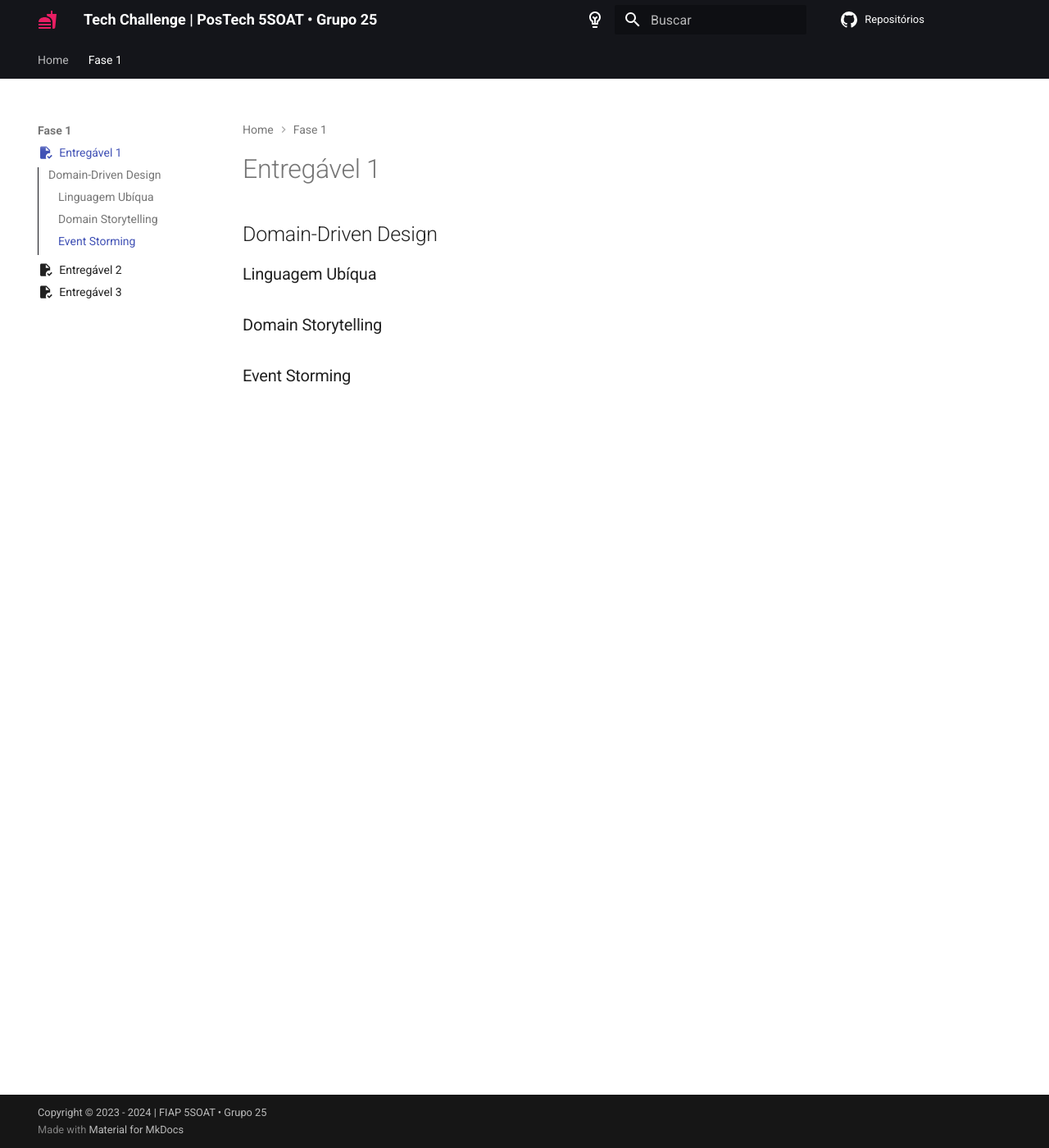
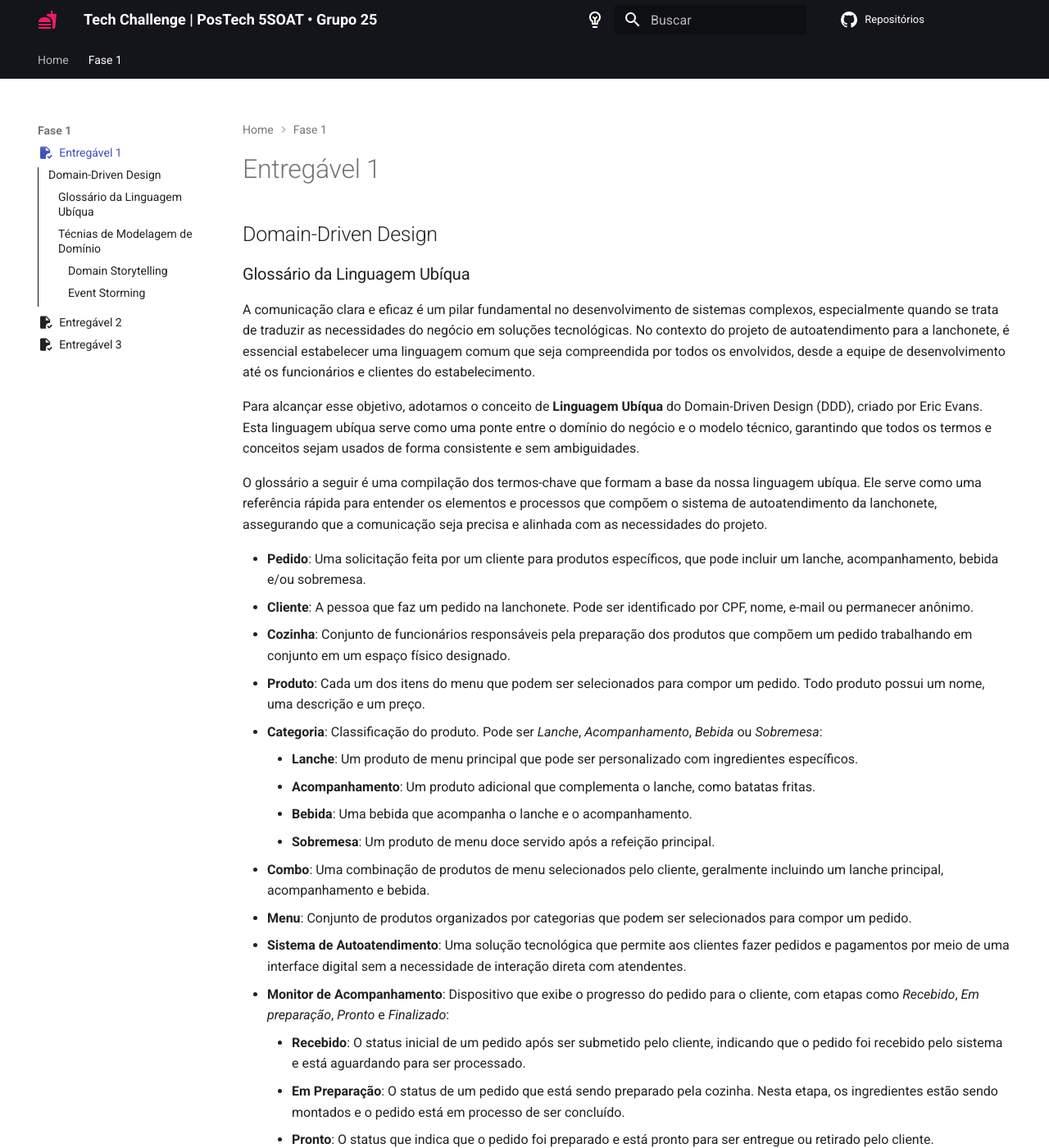
Before and after one commit to postech-5soat-grupo-25/postech-5soat-grupo-25.github.io, an MkDocs documentation site: the page built from docs/fase_1/entregavel_1.md, in a window 1280 px wide and 1400 px high. Shown: the whole window at 82% size. Built offline with MkDocs 1.6.1 and Material for MkDocs 9.7.7, drawn with Linux system fonts in a browser that asks for light colours; some of the changed text lies outside the part shown.

Commit message:
updating 'Entregável 1' docs

```diff
--- a/docs/fase_1/entregavel_1.md
+++ b/docs/fase_1/entregavel_1.md
@@ -5,8 +5,47 @@ icon: material/file-check
 
 ## Domain-Driven Design
 
-### Linguagem Ubíqua
+### Glossário da Linguagem Ubíqua
 
-### Domain Storytelling
+A comunicação clara e eficaz é um pilar fundamental no desenvolvimento de sistemas complexos, especialmente quando se trata de traduzir as necessidades do negócio em soluções tecnológicas. No contexto do projeto de autoatendimento para a lanchonete, é essencial estabelecer uma linguagem comum que seja compreendida por todos os envolvidos, desde a equipe de desenvolvimento até os funcionários e clientes do estabelecimento.
 
-### Event Storming
+Para alcançar esse objetivo, adotamos o conceito de **Linguagem Ubíqua** do Domain-Driven Design (DDD), criado por Eric Evans. Esta linguagem ubíqua serve como uma ponte entre o domínio do negócio e o modelo técnico, garantindo que todos os termos e conceitos sejam usados de forma consistente e sem ambiguidades.
+
+O glossário a seguir é uma compilação dos termos-chave que formam a base da nossa linguagem ubíqua. Ele serve como uma referência rápida para entender os elementos e processos que compõem o sistema de autoatendimento da lanchonete, assegurando que a comunicação seja precisa e alinhada com as necessidades do projeto.
+
+- **Pedido**: Uma solicitação feita por um cliente para produtos específicos, que pode incluir um lanche, acompanhamento, bebida e/ou sobremesa.
+- **Cliente**: A pessoa que faz um pedido na lanchonete. Pode ser identificado por CPF, nome, e-mail ou permanecer anônimo.
+- **Cozinha**: Conjunto de funcionários responsáveis pela preparação dos produtos que compõem um pedido trabalhando em conjunto em um espaço físico designado.
+- **Produto**: Cada um dos itens do menu que podem ser selecionados para compor um pedido. Todo produto possui um nome, uma descrição e um preço.
+- **Categoria**: Classificação do produto. Pode ser *Lanche*, *Acompanhamento*, *Bebida* ou *Sobremesa*:
+    - **Lanche**: Um produto de menu principal que pode ser personalizado com ingredientes específicos.
+    - **Acompanhamento**: Um produto adicional que complementa o lanche, como batatas fritas.
+    - **Bebida**: Uma bebida que acompanha o lanche e o acompanhamento.
+    - **Sobremesa**: Um produto de menu doce servido após a refeição principal.
+- **Combo**: Uma combinação de produtos de menu selecionados pelo cliente, geralmente incluindo um lanche principal, acompanhamento e bebida.
+- **Menu**: Conjunto de produtos organizados por categorias que podem ser selecionados para compor um pedido.
+- **Sistema de Autoatendimento**: Uma solução tecnológica que permite aos clientes fazer pedidos e pagamentos por meio de uma interface digital sem a necessidade de interação direta com atendentes.
+- **Monitor de Acompanhamento**: Dispositivo que exibe o progresso do pedido para o cliente, com etapas como *Recebido*, *Em preparação*, *Pronto* e *Finalizado*:
+    - **Recebido**: O status inicial de um pedido após ser submetido pelo cliente, indicando que o pedido foi recebido pelo sistema e está aguardando para ser processado.
+    - **Em Preparação**: O status de um pedido que está sendo preparado pela cozinha. Nesta etapa, os ingredientes estão sendo montados e o pedido está em processo de ser concluído.
+    - **Pronto**: O status que indica que o pedido foi preparado e está pronto para ser entregue ou retirado pelo cliente.
+    - **Finalizado**: O status final de um pedido, que ocorre após o cliente retirar o pedido. Indica que o ciclo do pedido foi completado e que não há mais ações pendentes.
+- **Acesso Administrativo**: Interface ou portal que permite ao estabelecimento gerenciar clientes, produtos, categorias e acompanhar pedidos.
+- **Campanhas Promocionais**: Estratégias de marketing para incentivar vendas ou fidelizar clientes, utilizando a identificação dos mesmos.
+
+
+### Técnias de Modelagem de Domínio
+
+Para garantir uma compreensão profunda e compartilhada dos processos críticos do nosso sistema de autoatendimento, utilizamos técnicas colaborativas de modelagem de domínio: o **Domain Storytelling** e o **Event Storming**. Essas técnicas nos permitem visualizar e explorar os fluxos de negócio, capturando a essência das interações e eventos que ocorrem durante a realização de pedidos e pagamentos, bem como a preparação e entrega dos pedidos.
+
+Os diagramas a seguir representam os fluxos de *Realização do Pedido e Pagamento* e *Preparação e Entrega do Pedido*. Eles são essenciais para entender as operações do sistema de autoatendimento e para identificar oportunidades de melhoria e pontos de integração. Esses modelos visuais são ferramentas poderosas para alinhar a equipe de desenvolvimento com as expectativas do negócio e para garantir que o sistema final atenda às necessidades dos usuários finais de forma eficiente e eficaz.
+
+#### Domain Storytelling
+
+???+ NOTE "Domain Storytelling?"
+    O **Domain Storytelling** nos ajuda a contar a história do nosso domínio. Através de simples ilustrações e narrativas, conseguimos mapear como os diferentes atores interagem com o sistema e entre si, criando uma visão clara e compartilhada das funcionalidades e processos do negócio.
+
+#### Event Storming
+
+???+ NOTE "Event Storming?"
+    O **Event Storming** é uma técnica de modelagem rápida e interativa que reúne diferentes stakeholders para explorar fluxos de trabalho e processos de negócio. Ao identificar eventos, comandos, políticas e agregados, criamos uma representação visual dinâmica que destaca as reações em cadeia e os pontos críticos do sistema.
```
